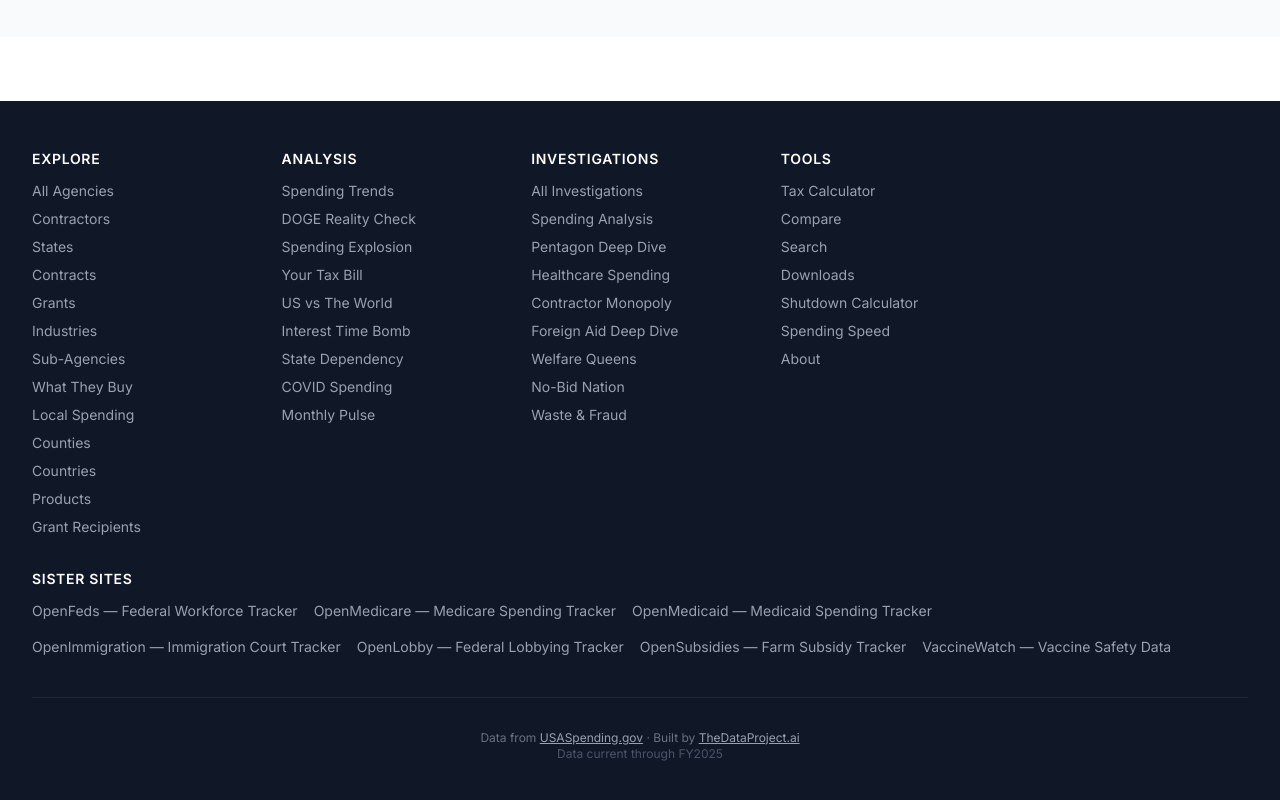
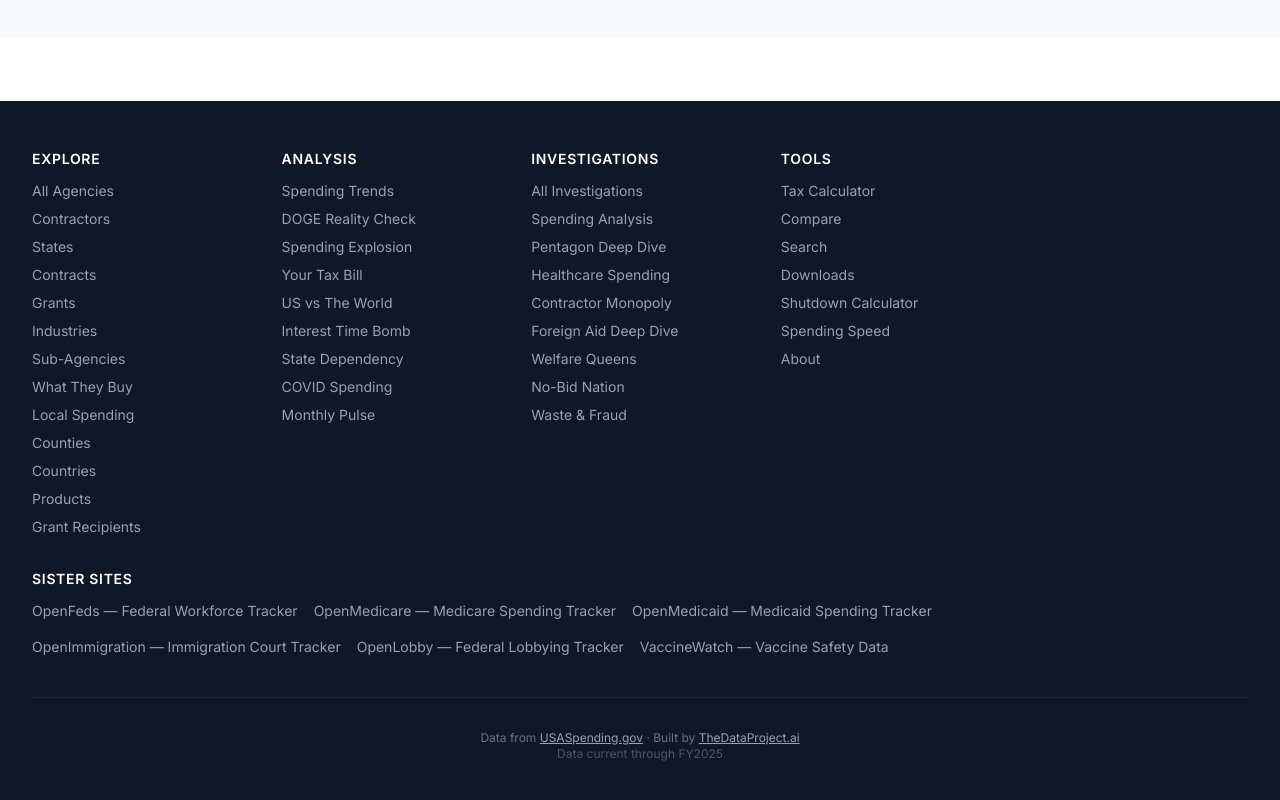
Before and after one commit to kianbob/openspending, a Next.js app: page / in a window 1280 px wide. Shown: the part 4184-4984 px from the top of the page. Built offline with nearby package versions, Linux system fonts and the light colour scheme.

Commit message:
Revert "Add OpenSubsidies to sister site footer"
This reverts commit f3becbdfeb5d7a7c437f715649736758d999a043.

```diff
--- a/src/app/layout.tsx
+++ b/src/app/layout.tsx
@@ -187,9 +187,6 @@ export default function RootLayout({
                 <a href="https://www.openlobby.us" target="_blank" rel="noopener noreferrer" className="text-sm text-gray-400 hover:text-white transition-colors">
                   OpenLobby — Federal Lobbying Tracker
                 </a>
-                <a href="https://www.opensubsidies.us" target="_blank" rel="noopener noreferrer" className="text-sm text-gray-400 hover:text-white transition-colors">
-                  OpenSubsidies — Farm Subsidy Tracker
-                </a>
                 <a href="https://www.vaccinewatch.org" target="_blank" rel="noopener noreferrer" className="text-sm text-gray-400 hover:text-white transition-colors">
                   VaccineWatch — Vaccine Safety Data
                 </a>
```
